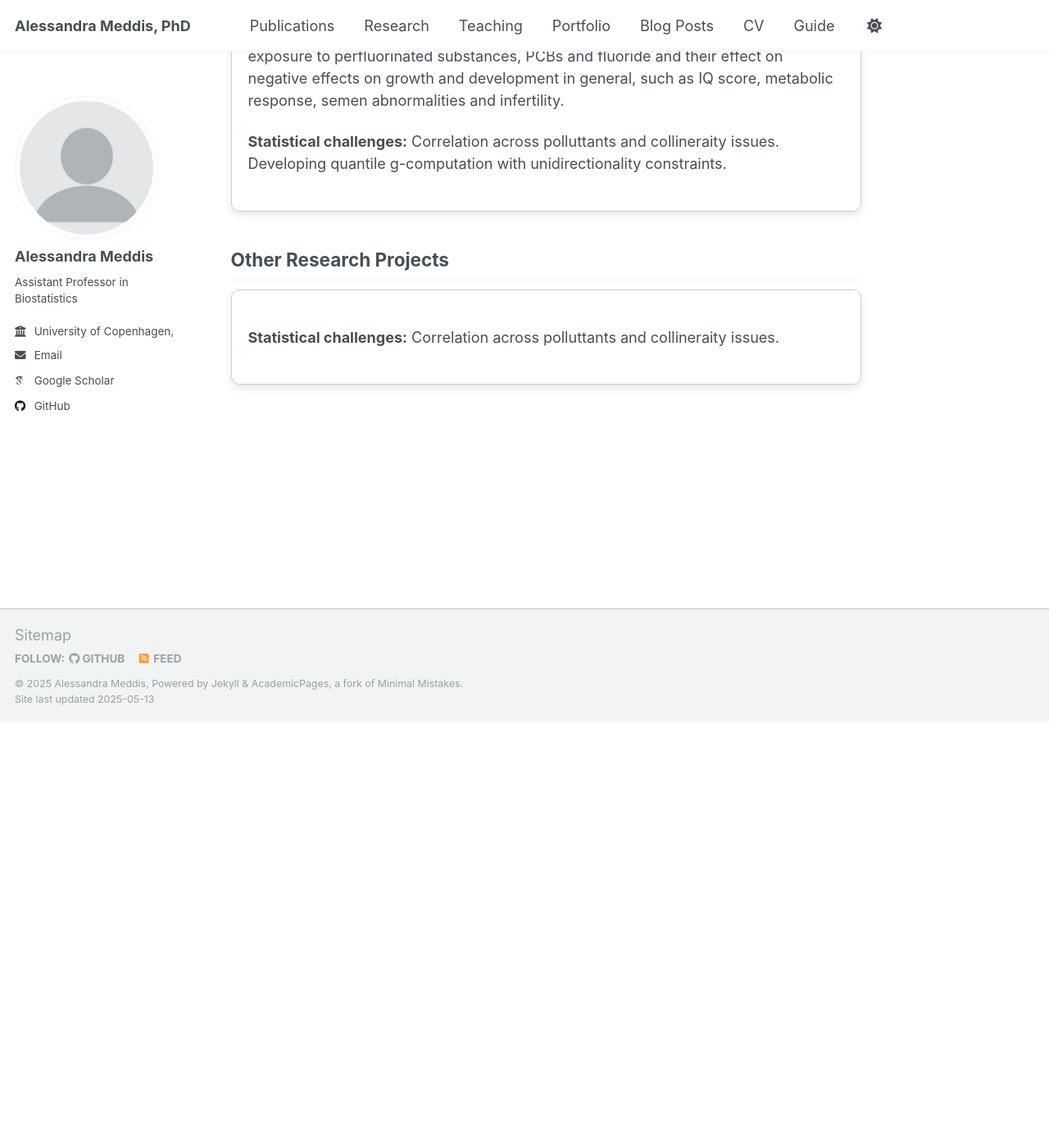
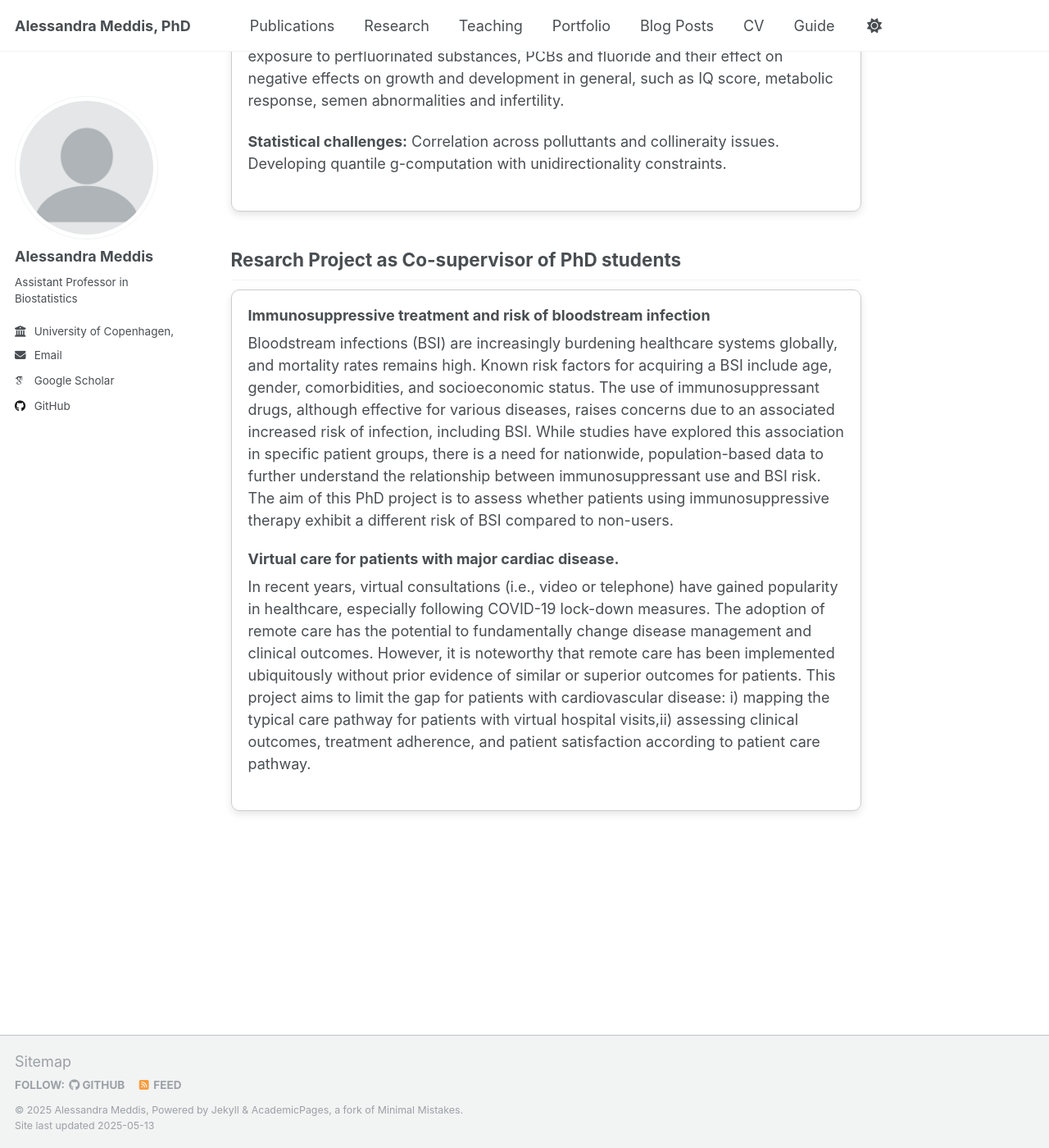
Before and after one commit to AMeddis/ameddis.github.io, a Jekyll site: the page built from _pages/research.md, in a window 1280 px wide and 1400 px high, scrolled down 2750 px. Shown: the whole window at 82% size. Built offline with Jekyll 4.4.1, drawn with Linux system fonts in a browser that asks for light colours; some web fonts are replaced; before the commit the page ends 3630 px from its top, so only the background shows below that.

Commit message:
Update research.md

```diff
--- a/_pages/research.md
+++ b/_pages/research.md
@@ -83,11 +83,15 @@ and we employ stochastic interventions to identify the effect of a treatment bre
 </div>
 
 
-## Other Research Projects
+## Resarch Project as Co-supervisor of PhD students
 
 <div style="border: 1px solid #ccc; border-radius: 10px; padding: 20px; margin-bottom: 30px; box-shadow: 0px 4px 10px rgba(0,0,0,0.1);">
-<h3 style="margin-top: 0;">  </h3>
-<p>
-   </p>
-<p> <strong> Statistical challenges:</strong> Correlation across polluttants and collineraity issues. </p>
+<h3 style="margin-top: 0;"> Immunosuppressive treatment and risk of bloodstream infection  </h3>
+<p> Bloodstream infections (BSI) are increasingly burdening healthcare systems globally, and mortality rates remains high. Known risk factors for acquiring a BSI include age, gender, comorbidities, and socioeconomic status. The use of immunosuppressant drugs, although effective for various diseases, raises concerns due to an associated increased risk of infection, including BSI. While studies have explored this association in specific patient groups, there is a need for nationwide, population-based data to further understand the relationship between immunosuppressant use and BSI risk. The aim of this PhD project is to assess whether patients using immunosuppressive therapy exhibit a different risk of BSI compared to non-users. </p>
+
+<h3 style="margin-top: 0;">  Virtual care for patients with major cardiac disease. </h3>
+<p> In recent years, virtual consultations (i.e., video or telephone) have gained popularity in healthcare,
+especially following COVID-19 lock-down measures. The adoption of remote care has the potential to fundamentally change disease management and clinical outcomes. However,
+it is noteworthy that remote care has been implemented ubiquitously without prior evidence of similar or
+superior outcomes for patients. This project aims to limit the gap for patients with cardiovascular disease: i) mapping the typical care pathway for patients with virtual hospital visits,ii) assessing clinical outcomes, treatment adherence, and patient satisfaction according to patient care pathway.</p>
 </div>
```
